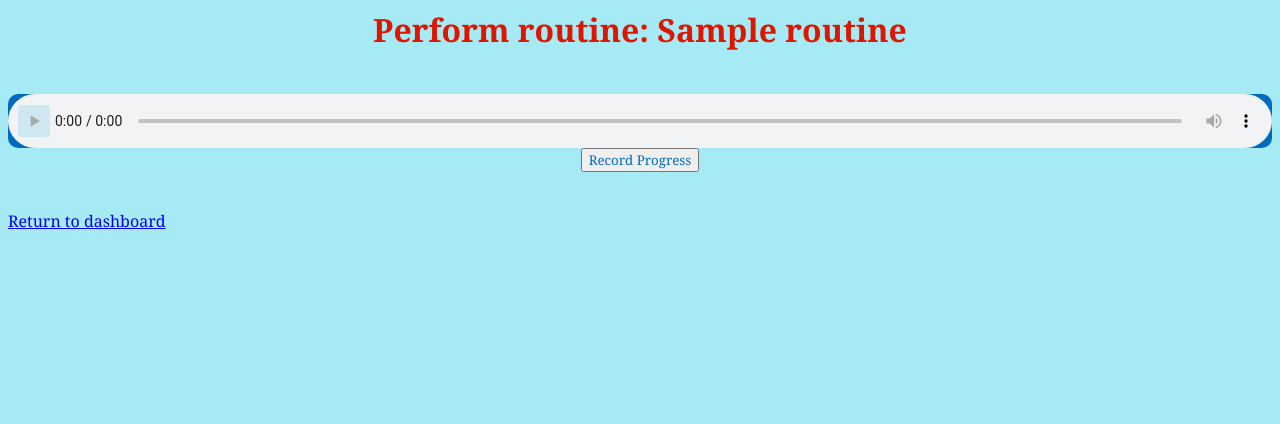
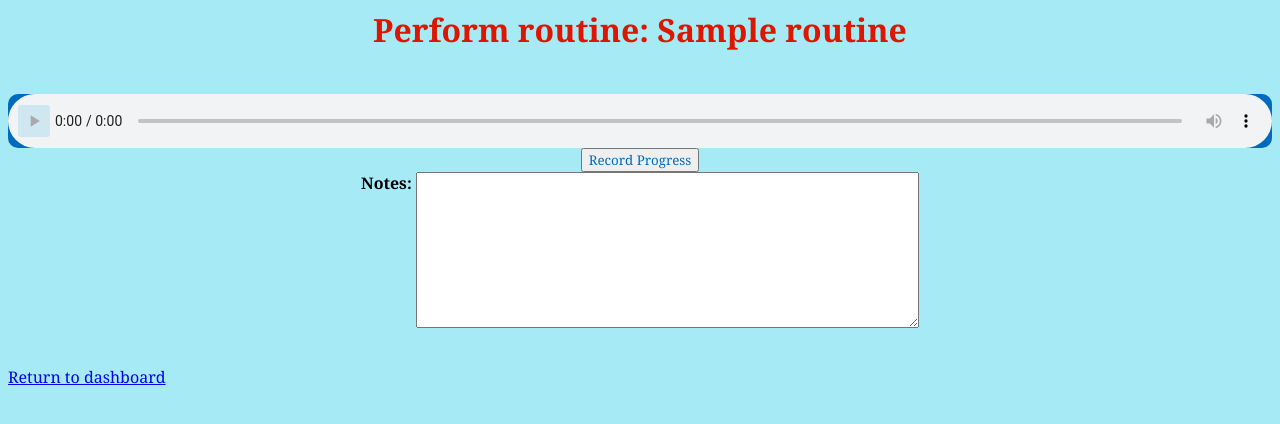
Before and after one commit to chardin/hermes, a Flask app: template src/hermes/templates/perform_routine.html in a window 1280 px wide. Shown: the top 424 px of the page. Run offline with Flask 3, Linux system fonts and the light colour scheme; the template is opened without the code that fills it: values that come from a table or form of the project are taken from there, most other values are stand-ins (such as "Sample title", 1, 10 or a date in 2020); parts of the project's set-up code (start-up, migrations or seed data) failed here and were passed over.

Commit message:
Add notes to perform_routine - closes #44

```diff
--- a/src/hermes/app.py
+++ b/src/hermes/app.py
@@ -500,11 +500,11 @@ def perform_routine():
         return redirect(url_for('dashboard'))
 
     form = RecordRoutineForm()
-    print(form)
     if form.validate_on_submit():
         rh = RoutineHistory(history_id=uuid.uuid4(),
                             user_id=current_user.user_id,
-                            routine_id=routine.routine_id)
+                            routine_id=routine.routine_id,
+                            notes=form.notes.data)
         add_to_session_and_commit([rh])
         flash('History recorded')
         return redirect(url_for('dashboard'))
@@ -540,7 +540,6 @@ def play_routine(routine_id):
         flash('You are not the owner of this routine')
         return redirect(url_for('dashboard'))
     ac = AudioController()
-    print(ac.audio_output_path(current_user.username, routine.name))
     return send_file(ac.audio_output_path(current_user.username, routine.name),
                      mimetype='audio/mpeg')
 
--- a/src/hermes/forms.py
+++ b/src/hermes/forms.py
@@ -16,7 +16,7 @@ Example:
 
 from flask_wtf import FlaskForm
 from wtforms import StringField, PasswordField, BooleanField, SubmitField, \
-    SelectField
+    SelectField, TextAreaField
 from wtforms.validators import DataRequired
 
 
@@ -51,4 +51,5 @@ class RecordRoutineForm(FlaskForm):
     the fact that the user performed the given routine.
     """
 
+    notes = TextAreaField('Notes:', render_kw={'rows': 10, 'cols': 60})
     submit = SubmitField('Record Progress')
--- a/src/hermes/static/hermes.css
+++ b/src/hermes/static/hermes.css
@@ -34,3 +34,13 @@ input[type=submit], select
 {
     font-family: "Georgia", "Palatino", serif;
 }
+textarea
+{
+    vertical-align: top;
+}
+label
+{
+    display: inline-block;
+    line-height: [textarea-height];
+    font-weight: bold;
+}
--- a/src/hermes/templates/perform_routine.html
+++ b/src/hermes/templates/perform_routine.html
@@ -22,8 +22,10 @@
 </audio>
 <BR>
     <form method="POST" class="record-routine">
-    {{ form.hidden_tag() }}
-    {{ form.submit() }}</p>
+      {{ form.hidden_tag() }}
+      {{ form.submit() }}
+      <BR>
+      {{ form.notes.label }} {{ form.notes() }}
     </form>
 <BR>
 <a href='/dashboard'>Return to dashboard</a>
```
